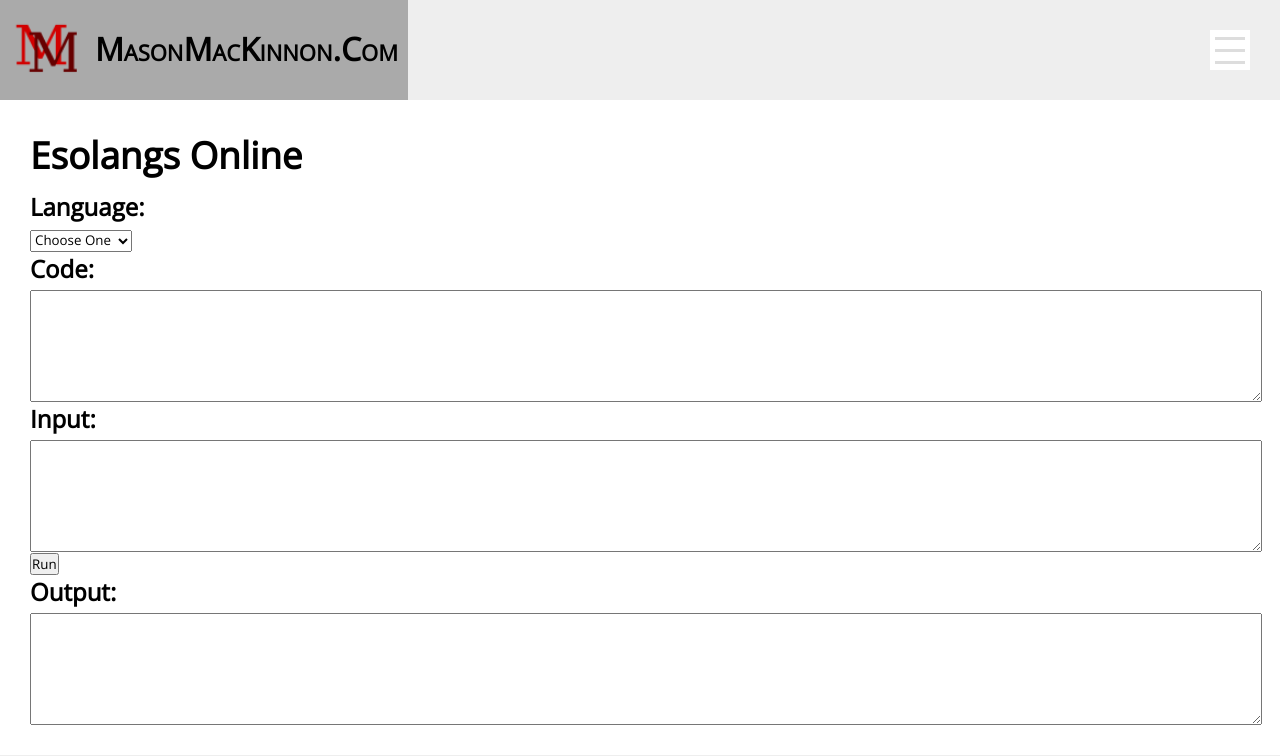
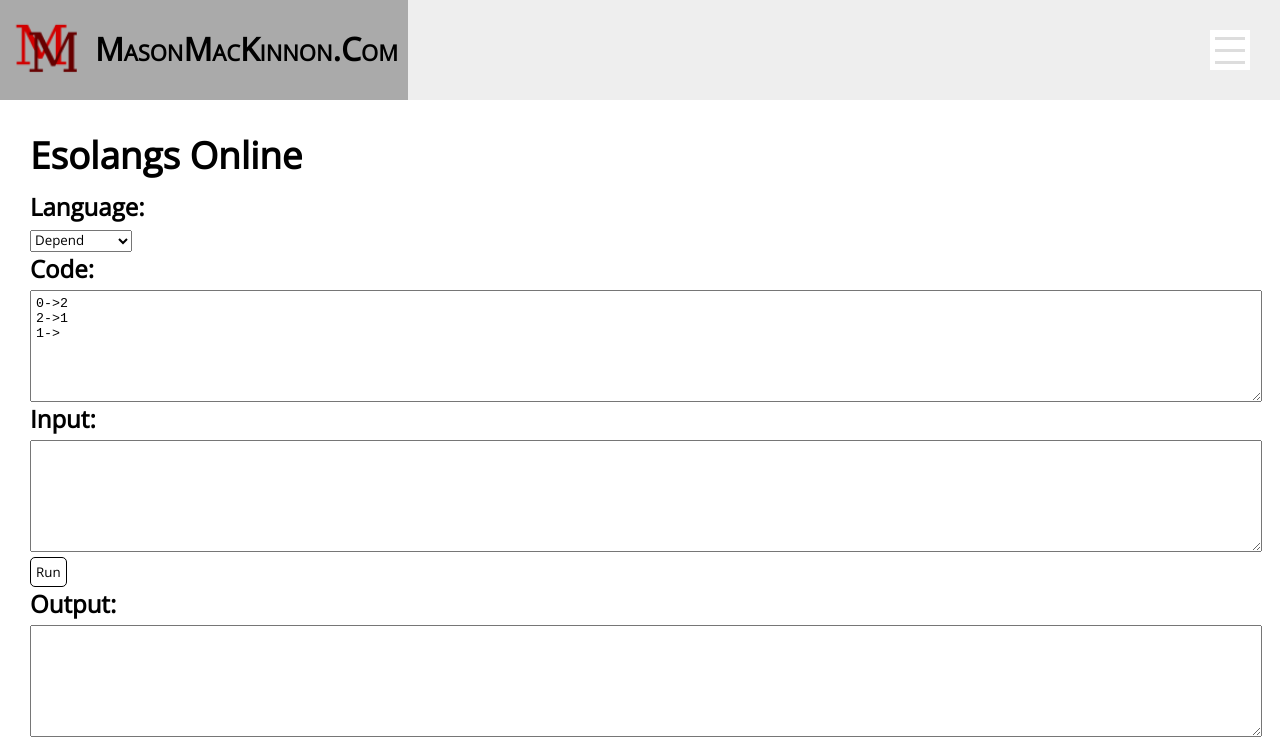
Before and after one commit to PythonshellDebugwindow/masonmackinnon-com, a PHP site: page /projects/esolangs.php in a window 1280 px wide. Shown: the top 756 px of the page. Run offline with PHP 8.4, Linux system fonts and the light colour scheme; some libraries are stand-ins or nearby versions.

Commit message:
Update esolangs.php

```diff
--- a/public_html/projects/esolangs.php
+++ b/public_html/projects/esolangs.php
@@ -11,12 +11,14 @@
             <option value="dashes">—- (Dashes)</option>
             <option value="base2">Base2</option>
             <option value="bout">Bout</option>
-            <option value="depend">Depend</option>
+            <option value="depend" selected>Depend</option>
             <option value="linefeed">Line Feed</option>
             <option value="pom">PlusOrMinus</option>
         </select>
         <h2>Code:</h2>
-        <textarea id="codebox"></textarea>
+        <textarea id="codebox">0->2
+2->1
+1-></textarea>
         <h2>Input:</h2>
         <textarea id="input"></textarea>
         <button id="run">Run</button>
@@ -24,6 +26,10 @@
         <textarea id="output"></textarea>
     </div>
 </section>
+
+<script src="base2.js"></script>
+<script src="plus-or-minus.js"></script>
+<script src="depend.js"></script>
 
 <script>
     var languageSwitch = document.getElementById("language");
@@ -67,6 +73,9 @@
             case "":
                 (code);
                 break;
+            default:
+                output = "Please choose a valid language";
+                break;
         }
 
         outputBox.value = output;
@@ -83,5 +92,17 @@
         padding: 5px;
         font-family: "Courier New", "Courier", monospace;
     }
+    #run
+    {
+        padding: 5px;
+        margin-top: 5px;
+        border-radius: 5px;
+        background: #fff;
+        border: 1px solid #000;
+    }
+    #run:hover
+    {
+        background: #f0f0f0;
+    }
 </style>
 <?php include_once('../../includes/footer.php'); ?>
```
